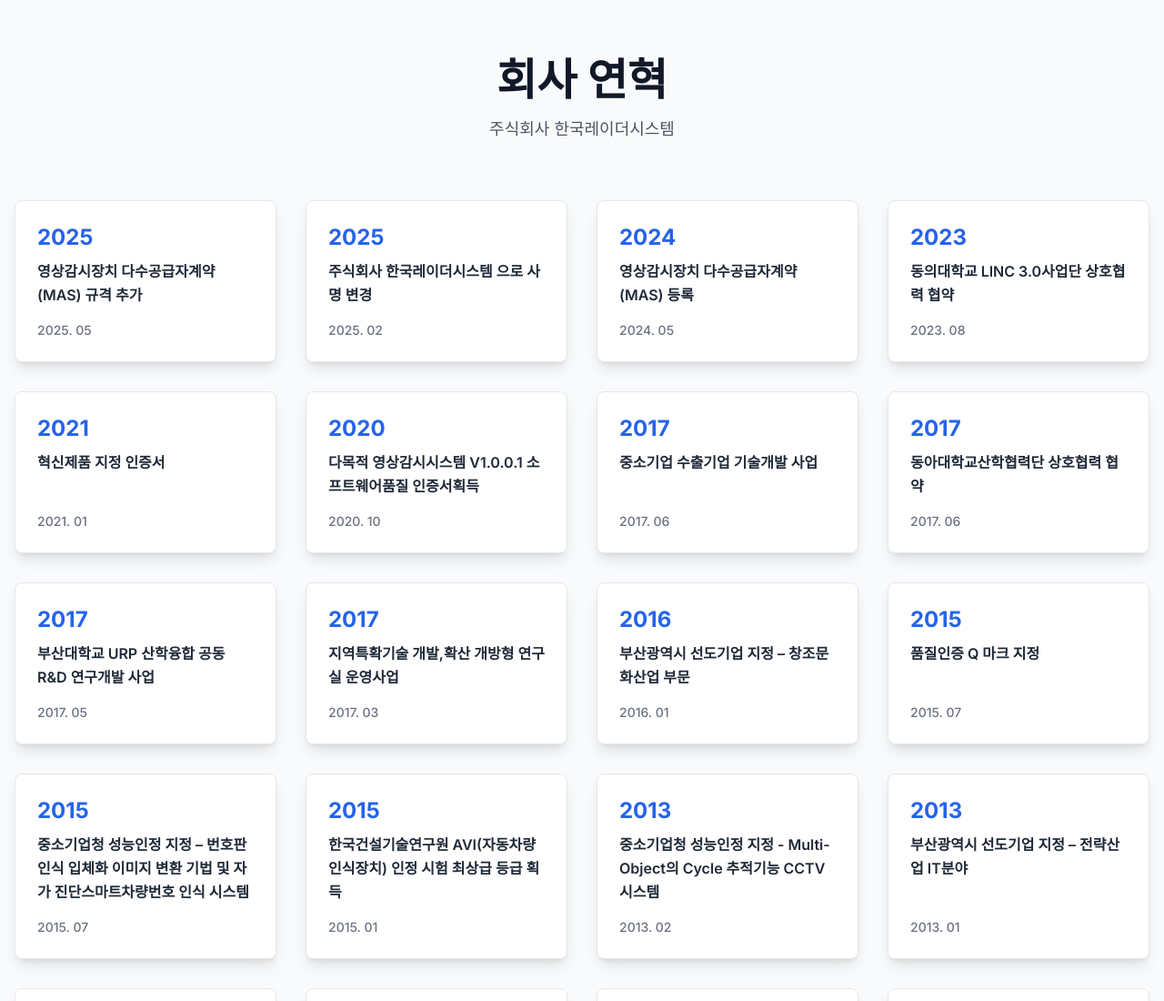
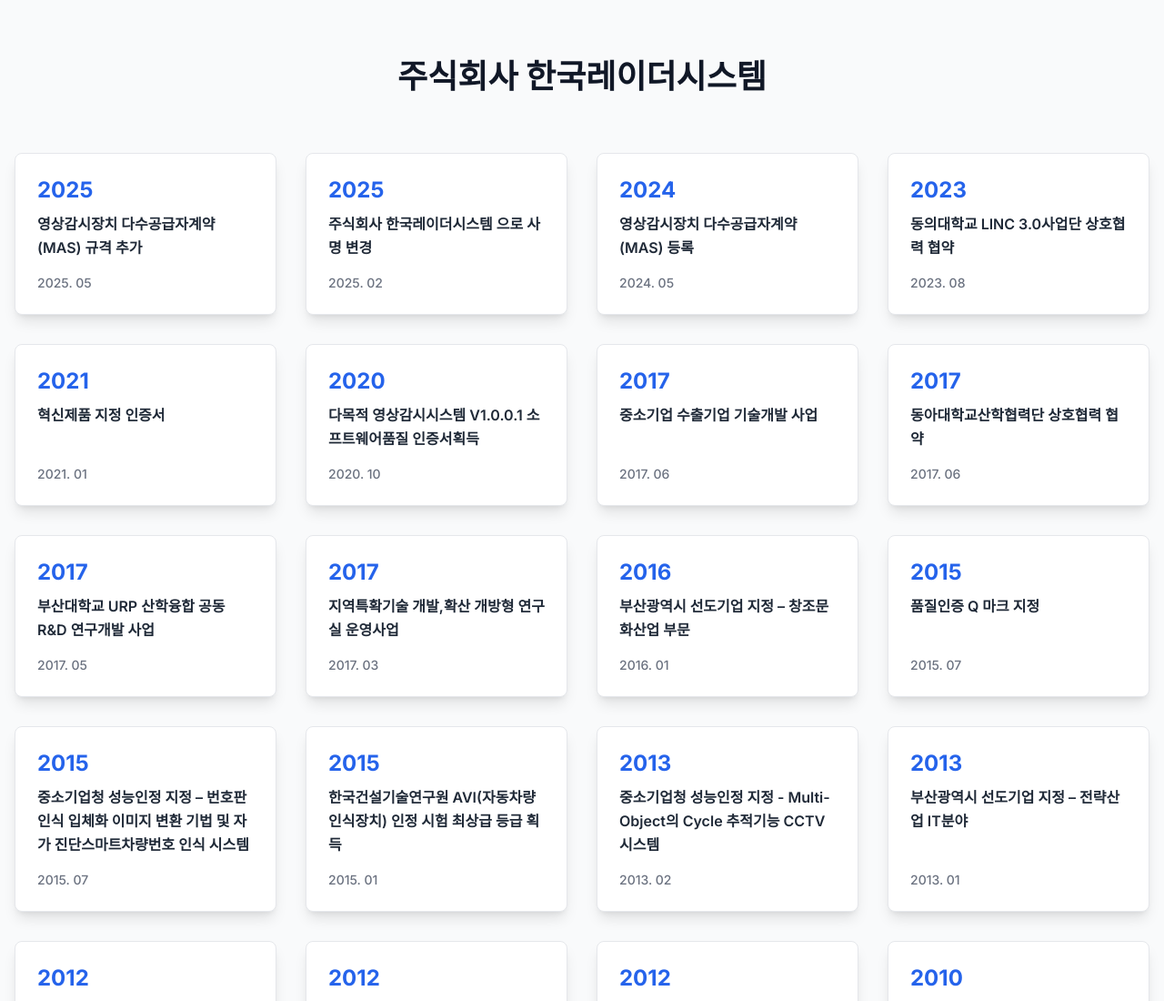
Before and after one commit to kradarsystem/greeting, a plain HTML site: page index.html in a window 1280 px wide. Shown: the top 1100 px of the page at 91% size. Drawn offline with nearby package versions, Linux system fonts and the light colour scheme.

Commit message:
Update index.html

```diff
--- a/index.html
+++ b/index.html
@@ -3,7 +3,7 @@
 <head>
     <meta charset="UTF-8">
     <meta name="viewport" content="width=device-width, initial-scale=1.0">
-    <title>주 연혁</title>
+    <title>회사 연혁</title>
     <!-- Tailwind CSS CDN -->
     <script src="https://cdn.tailwindcss.com"></script>
     <!-- Google Fonts: Inter & Noto Sans KR -->
@@ -20,8 +20,7 @@
 
     <div class="container mx-auto px-4 py-16">
         <header class="text-center mb-16">
-            <h1 class="text-4xl md:text-5xl font-bold text-gray-900">회사 연혁</h1>
-            <p class="text-lg text-gray-600 mt-4">주식회사 한국레이더시스템</p>
+            <p class="text-3xl md:text-4xl font-bold text-gray-900">주식회사 한국레이더시스템</p>
         </header>
 
         <!-- 타임라인 그리드 컨테이너 -->
```
